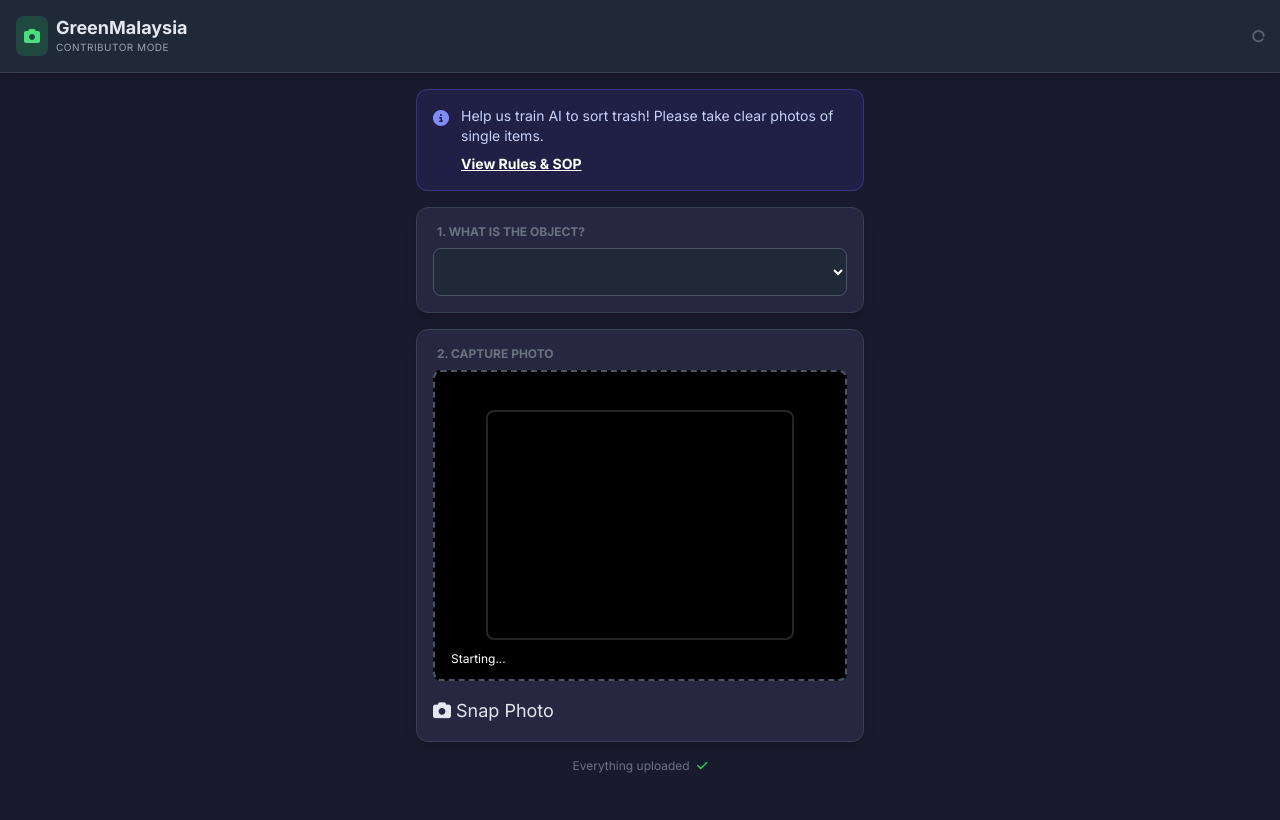
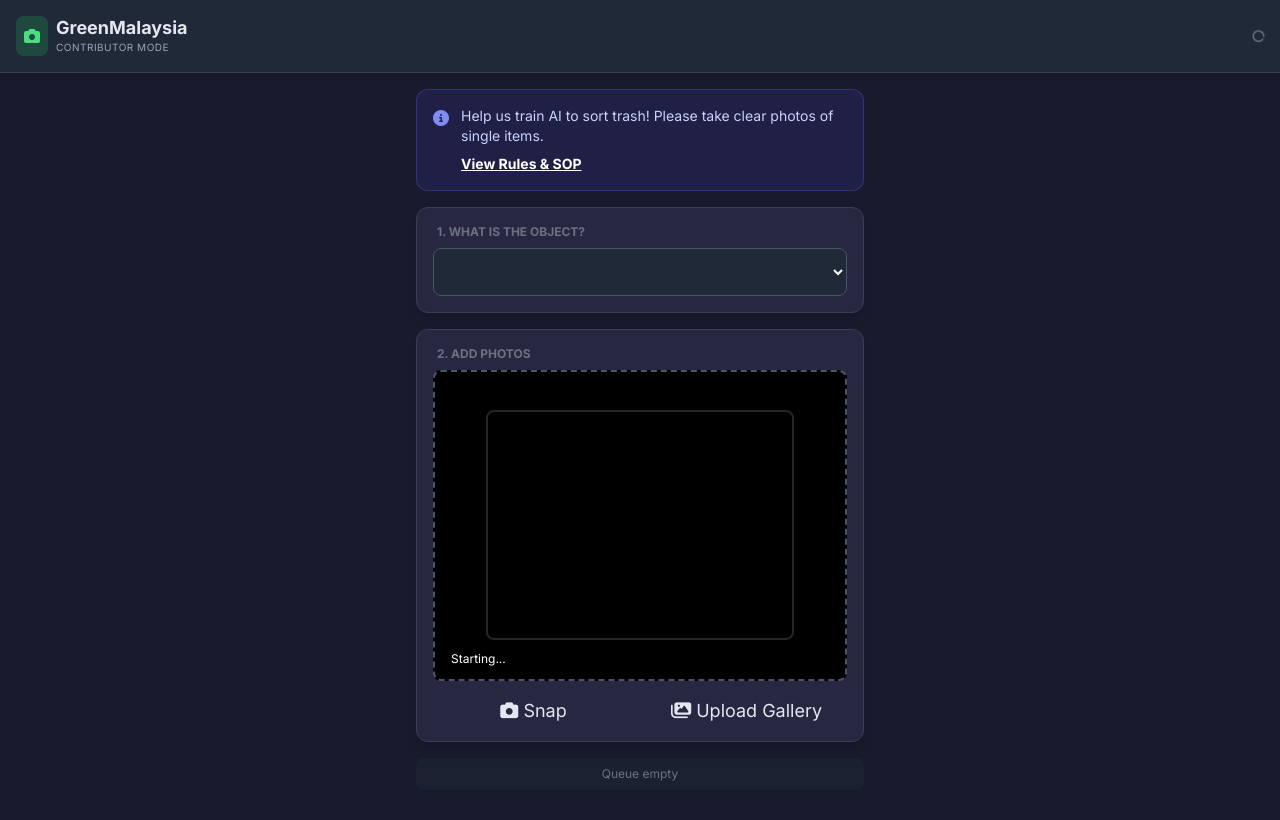
Before and after one commit to lkaixian/larmkx-site, a Jekyll site: the page gm-dataset-collector/index.html, which Jekyll copies as it is, in a window 1280 px wide. Shown: the top 820 px of the page. Built offline with Jekyll 4.4.1, drawn with Linux system fonts in a browser that asks for light colours; nearby versions of some CDN libraries; comment, search, counter and statistics services are not loaded; some of the changed lines change nothing that is shown.

Commit message:
Update index.html

```diff
--- a/gm-dataset-collector/index.html
+++ b/gm-dataset-collector/index.html
@@ -1,7 +1,6 @@
 <!DOCTYPE html>
 <html lang="en">
 <head>
-    <base href="/gm-dataset-collector/">
     <meta charset="UTF-8">
     <meta name="viewport" content="width=device-width, initial-scale=1.0">
     <title>GreenMalaysia Contributor</title>
@@ -16,7 +15,7 @@
 
         .card { background: #272742; }
         .btn-primary { @apply bg-indigo-600 hover:bg-indigo-700 text-white font-bold py-3 px-6 rounded-xl transition shadow-lg w-full flex justify-center items-center gap-2; }
-        .btn-secondary { @apply bg-gray-600 hover:bg-gray-500 text-white font-bold py-3 px-6 rounded-xl transition shadow-lg w-full; }
+        .btn-secondary { @apply bg-gray-600 hover:bg-gray-500 text-white font-bold py-3 px-6 rounded-xl transition shadow-lg w-full flex justify-center items-center gap-2; }
 
         /* Protocol Grid */
         .proto-card { @apply bg-gray-800 p-3 rounded-lg border border-gray-700; }
@@ -60,16 +59,17 @@
             </div>
 
             <!-- Category Selector -->
-            <div class="card p-4 rounded-xl shadow-lg border border-gray-700">
+            <div class="card p-4 rounded-xl shadow-lg border border-gray-700 transition duration-300" id="cat-card">
                 <label class="text-xs uppercase font-bold text-gray-500 mb-2 block ml-1">1. What is the object?</label>
                 <select id="category-select" class="w-full bg-gray-800 border border-gray-600 rounded-lg p-3 text-white outline-none focus:border-indigo-500 focus:ring-1 focus:ring-indigo-500 transition"></select>
             </div>
 
-            <!-- Camera View -->
+            <!-- Action Area -->
             <div class="card p-4 rounded-xl shadow-lg border border-gray-700 relative">
-                <label class="text-xs uppercase font-bold text-gray-500 mb-2 block ml-1">2. Capture Photo</label>
+                <label class="text-xs uppercase font-bold text-gray-500 mb-2 block ml-1">2. Add Photos</label>
 
-                <div class="relative w-full rounded-lg overflow-hidden border-2 border-dashed border-gray-600 bg-black aspect-[4/3] mb-4 group">
+                <!-- Live Camera View -->
+                <div id="camera-container" class="relative w-full rounded-lg overflow-hidden border-2 border-dashed border-gray-600 bg-black aspect-[4/3] mb-4 group">
                     <video id="video-stream" autoplay playsinline muted class="w-full h-full object-cover"></video>
 
                     <!-- Overlay Guide -->
@@ -81,21 +81,47 @@
                 </div>
 
                 <canvas id="capture-canvas" class="hidden"></canvas>
+                <canvas id="resize-canvas" class="hidden"></canvas>
 
-                <button onclick="takePhoto()" id="capture-btn" class="btn-primary text-lg">
-                    <i class="fa-solid fa-camera"></i> Snap Photo
-                </button>
+                <!-- Hidden File Input -->
+                <input type="file" id="file-input" accept="image/*" multiple class="hidden" onchange="handleBulkUpload(this)">
+
+                <div class="grid grid-cols-1 sm:grid-cols-2 gap-3">
+                    <button onclick="takePhoto()" id="capture-btn" class="btn-primary text-lg">
+                        <i class="fa-solid fa-camera"></i> Snap
+                    </button>
+                    <button onclick="triggerFileUpload()" class="btn-secondary text-lg">
+                        <i class="fa-solid fa-images"></i> Upload Gallery
+                    </button>
+                </div>
             </div>
 
             <!-- Queue Status -->
-            <div class="text-center text-xs text-gray-500">
-                <span id="queue-status">Everything uploaded</span> <i class="fa-solid fa-check text-green-500 ml-1"></i>
+            <div class="text-center text-xs text-gray-500 bg-gray-800/50 p-2 rounded-lg">
+                <span id="queue-status">Queue empty</span>
             </div>
 
         </div>
     </main>
 
-    <!-- Review Modal -->
+    <!-- Error Modal (Category Not Selected) -->
+    <div id="error-modal" class="fixed inset-0 bg-black/90 z-[60] hidden flex items-center justify-center p-4 backdrop-blur-sm">
+        <div class="card max-w-xs w-full p-6 rounded-2xl text-center border border-red-500/50 shadow-2xl">
+            <div class="mb-4 bg-red-500/20 w-16 h-16 rounded-full flex items-center justify-center mx-auto">
+                <i class="fa-solid fa-exclamation text-3xl text-red-500"></i>
+            </div>
+            <h3 class="text-xl font-bold text-white mb-2">Wait!</h3>
+            <p class="text-gray-300 text-sm mb-6 leading-relaxed">
+                We don't know what this item is yet. <br>
+                Please <b>select a category</b> from the dropdown list first.
+            </p>
+            <button onclick="closeErrorModal()" class="btn-primary bg-indigo-600 hover:bg-indigo-500 w-full border border-indigo-400">
+                OK, I'll select one
+            </button>
+        </div>
+    </div>
+
+    <!-- Review Modal (For Camera Only) -->
     <div id="capture-modal" class="fixed inset-0 bg-black/95 z-50 hidden flex items-center justify-center p-4 backdrop-blur-sm">
         <div class="card max-w-sm w-full p-5 rounded-2xl border border-gray-600 shadow-2xl flex flex-col max-h-[90vh]">
             <h3 class="text-center font-bold text-xl mb-4 text-white">Looks good?</h3>
@@ -113,10 +139,21 @@
                 <button onclick="discardPhoto()" class="btn-secondary">
                     <i class="fa-solid fa-rotate-left mr-2"></i> Retake
                 </button>
-                <button onclick="confirmUpload()" class="btn-primary bg-green-600 hover:bg-green-500">
+                <button onclick="confirmCameraUpload()" class="btn-primary bg-green-600 hover:bg-green-500">
                     <i class="fa-solid fa-paper-plane mr-2"></i> Upload
                 </button>
             </div>
+        </div>
+    </div>
+
+    <!-- Processing Modal (For Bulk Upload) -->
+    <div id="processing-modal" class="fixed inset-0 bg-black/90 z-50 hidden flex items-center justify-center p-4 backdrop-blur-sm">
+        <div class="card max-w-xs w-full p-6 rounded-2xl text-center">
+            <div class="mb-4">
+                <i class="fa-solid fa-circle-notch fa-spin text-4xl text-indigo-500"></i>
+            </div>
+            <h3 class="text-xl font-bold text-white mb-2">Processing Photos...</h3>
+            <p class="text-gray-400 text-sm" id="processing-text">Preparing files...</p>
         </div>
     </div>
 
@@ -182,34 +219,22 @@
         };
 
         // --- CATEGORIES (SYNCED WITH WORKBENCH) ---
-                const CATEGORIES = [
-            { id: '000', name: '--- Select ---', yoloId: -1, requiresSelection: true },
-
-            // PLASTICS
-            { id: '101', name: 'PET Plastic Bottle', yoloId: 0, tip: 'Clear/Blue Tint (1)' },
-            { id: '102', name: 'HDPE Container', yoloId: 1, tip: 'Shampoo/Detergent (2)' },
-            { id: '103', name: 'Mixed Rigid Plastic', yoloId: 2, tip: 'Yogurt/Takeaway (5)' },
-            { id: '104', name: 'Soft Plastic / Film', yoloId: 3, tip: 'Clean Bags/Bubble Wrap' },
-
-            // METALS
-            { id: '201', name: 'Aluminum Can', yoloId: 4, tip: 'Soda Cans' },
-            { id: '202', name: 'Tin Can', yoloId: 5, tip: 'Food Cans/Biscuits' },
-
-            // PAPER / FIBER
-            { id: '301', name: 'Cardboard', yoloId: 6, tip: 'Delivery Boxes' },
-            { id: '302', name: 'Paper', yoloId: 7, tip: 'Office/Magazines/Newspaper' },
-            { id: '303', name: 'Tetra Pak / Carton', yoloId: 8, tip: 'Milo/Juice Boxes' },
-
-            // GLASS
-            { id: '401', name: 'Glass Bottle/Jar', yoloId: 9, tip: 'All Colors' },
-
-            // REJECTS
-            { id: '501', name: 'Contaminated / Dirty', yoloId: 10, tip: 'Food Residue/Oil' },
-            { id: '502', name: 'Non-Recyclable Trash', yoloId: 11, tip: 'Receipts/Straws/Tissues' },
-
-            // SPECIAL
-            { id: '601', name: 'E-Waste', yoloId: 12, tip: 'Cables/Batteries/Electronics' },
-            { id: '602', name: 'Textile', yoloId: 13, tip: 'Clothes/Undergarments/Lingeries' }
+        const CATEGORIES = [
+            { id: '000', name: 'Select Item Type...', tip: '', requiresSelection: true },
+            { id: '101', name: 'PET Bottle (Clear/Tinted)', tip: 'Water/Soda bottles' },
+            { id: '102', name: 'HDPE Container (Opaque)', tip: 'Shampoo/Detergent' },
+            { id: '103', name: 'Mixed Rigid Plastic', tip: 'Yogurt/Takeaway tubs' },
+            { id: '104', name: 'Soft Plastic / Film', tip: 'Clean bags/wrap only' },
+            { id: '201', name: 'Aluminum Can', tip: 'Soda cans' },
+            { id: '202', name: 'Tin Can', tip: 'Food/Biscuit tins' },
+            { id: '301', name: 'Cardboard Box', tip: 'Delivery boxes' },
+            { id: '302', name: 'Paper', tip: 'Office/Magazines' },
+            { id: '303', name: 'Tetra Pak / Drink Box', tip: 'Milo/Yeos/Juice' },
+            { id: '401', name: 'Glass Bottle/Jar', tip: 'Any color' },
+            { id: '501', name: 'Dirty / Contaminated', tip: 'Food residue/Oil' },
+            { id: '502', name: 'General Trash', tip: 'Receipts/Straws/Ikat Tepi' },
+            { id: '601', name: 'E-Waste', tip: 'Cables/Batteries' },
+            { id: '602', name: 'Textile', tip: 'Clothes/Undergarments' }
         ];
 
         let db, auth, userId;
@@ -221,6 +246,7 @@
             initFirebase();
             populateDropdown();
             startCamera();
+            updateQueueStatus();
 
             // Queue Processor Interval
             setInterval(processQueue, 3000);
@@ -250,7 +276,7 @@
             CATEGORIES.forEach(cat => {
                 let opt = document.createElement('option');
                 opt.value = cat.id;
-                opt.text = cat.tip ? `${cat.name}` : cat.name; // Simpler text for mobile
+                opt.text = cat.tip ? `${cat.name}` : cat.name;
                 if(cat.tip) opt.setAttribute('data-tip', cat.tip);
                 opt.disabled = cat.requiresSelection;
                 opt.selected = cat.requiresSelection;
@@ -261,7 +287,6 @@
         // --- CAMERA LOGIC ---
         async function startCamera() {
             try {
-                // Request HD
                 const stream = await navigator.mediaDevices.getUserMedia({
                     video: { facingMode: "environment", width: { ideal: 1280 }, height: { ideal: 720 } }
                 });
@@ -274,32 +299,24 @@
                 console.error(e);
                 document.getElementById('cam-status').textContent = "Camera Error";
                 document.getElementById('cam-status').className = "absolute bottom-2 left-2 bg-red-500/80 px-2 py-1 rounded text-xs text-white font-bold";
-                alert("Please allow camera access to contribute.");
+                // alert("Please allow camera access.");
             }
         }
 
         window.takePhoto = function() {
-            const select = document.getElementById('category-select');
-            if (select.value === '000') {
-                // Shake animation or alert
-                select.classList.add('ring-2', 'ring-red-500');
-                setTimeout(() => select.classList.remove('ring-2', 'ring-red-500'), 500);
-                alert("Please select what object this is first.");
-                return;
-            }
+            if (!validateCategory()) return;
 
             const video = document.getElementById('video-stream');
             const canvas = document.getElementById('capture-canvas');
 
             canvas.width = video.videoWidth;
             canvas.height = video.videoHeight;
-
             const ctx = canvas.getContext('2d');
             ctx.drawImage(video, 0, 0);
 
             capturedBlob = canvas.toDataURL('image/jpeg', 0.9);
 
-            // Show Review
+            const select = document.getElementById('category-select');
             const catName = select.options[select.selectedIndex].text;
             document.getElementById('review-img').src = capturedBlob;
             document.getElementById('review-category').textContent = catName;
@@ -311,69 +328,158 @@
             capturedBlob = null;
         };
 
-        window.confirmUpload = function() {
+        window.confirmCameraUpload = function() {
             const select = document.getElementById('category-select');
             const catName = select.options[select.selectedIndex].text;
 
-            // Safe filename generation
+            addToQueue({
+                categoryId: select.value,
+                categoryName: catName,
+                imageB64: capturedBlob
+            });
+
+            discardPhoto();
+        };
+
+        // --- BULK UPLOAD LOGIC ---
+        window.triggerFileUpload = function() {
+            if (!validateCategory()) return;
+            document.getElementById('file-input').click();
+        }
+
+        window.handleBulkUpload = async function(input) {
+            const files = input.files;
+            if (files.length === 0) return;
+
+            const select = document.getElementById('category-select');
+            const catName = select.options[select.selectedIndex].text;
+            const catId = select.value;
+
+            document.getElementById('processing-modal').classList.remove('hidden');
+
+            for (let i = 0; i < files.length; i++) {
+                document.getElementById('processing-text').textContent = `Processing image ${i+1} of ${files.length}...`;
+                try {
+                    const resizedB64 = await resizeImage(files[i]);
+                    addToQueue({
+                        categoryId: catId,
+                        categoryName: catName,
+                        imageB64: resizedB64
+                    });
+                } catch (e) {
+                    console.error("Failed to process file", files[i].name, e);
+                }
+            }
+
+            document.getElementById('processing-modal').classList.add('hidden');
+            input.value = ''; // Reset input
+            alert(`Added ${files.length} photos to the upload queue!`);
+        }
+
+        function resizeImage(file) {
+            return new Promise((resolve, reject) => {
+                const reader = new FileReader();
+                reader.onload = function(e) {
+                    const img = new Image();
+                    img.onload = function() {
+                        const canvas = document.getElementById('resize-canvas');
+                        // Target HD resolution approx
+                        const targetWidth = 1280;
+                        const scale = targetWidth / img.width;
+
+                        canvas.width = targetWidth;
+                        canvas.height = img.height * scale;
+
+                        const ctx = canvas.getContext('2d');
+                        ctx.drawImage(img, 0, 0, canvas.width, canvas.height);
+
+                        resolve(canvas.toDataURL('image/jpeg', 0.9));
+                    };
+                    img.onerror = reject;
+                    img.src = e.target.result;
+                };
+                reader.onerror = reject;
+                reader.readAsDataURL(file);
+            });
+        }
+
+        // --- COMMON LOGIC ---
+        function validateCategory() {
+            const select = document.getElementById('category-select');
+            const card = document.getElementById('cat-card');
+
+            if (select.value === '000') {
+                // Highlight the category card
+                card.classList.add('ring-2', 'ring-red-500', 'bg-red-900/20');
+
+                // Show Custom Error Modal
+                document.getElementById('error-modal').classList.remove('hidden');
+
+                return false;
+            }
+            // Remove highlight if valid
+            card.classList.remove('ring-2', 'ring-red-500', 'bg-red-900/20');
+            return true;
+        }
+
+        window.closeErrorModal = function() {
+            document.getElementById('error-modal').classList.add('hidden');
+            document.getElementById('category-select').focus();
+        }
+
+        function addToQueue(data) {
+            // Generate filename based on category & timestamp
             const d = new Date();
             const ts = d.toISOString().replace(/[-:T.]/g, '').slice(0, 14);
-            const safeCat = catName.split('(')[0].trim().replace(/[^a-zA-Z0-9]/g, '');
-            const fileName = `${safeCat}_${ts}`;
+            const random = Math.floor(Math.random() * 1000);
+            const safeCat = data.categoryName.split('(')[0].trim().replace(/[^a-zA-Z0-9]/g, '');
+            const fileName = `${safeCat}_${ts}_${random}`;
 
             const payload = {
                 mlFileName: fileName,
-                categoryId: select.value,
-                categoryName: catName,
-                imageB64: capturedBlob,
+                categoryId: data.categoryId,
+                categoryName: data.categoryName,
+                imageB64: data.imageB64,
                 timestamp: Date.now(),
-                status: 'pending_local', // Local Queue Status
+                status: 'pending_local',
                 localId: Date.now() + Math.random().toString()
             };
 
-            // Add to Local Storage Queue
             const q = JSON.parse(localStorage.getItem('guest_queue') || '[]');
             q.push(payload);
             localStorage.setItem('guest_queue', JSON.stringify(q));
+            updateQueueStatus();
+            processQueue(); // Start uploading immediately
+        }
 
-            // Reset UI
-            discardPhoto();
-            updateQueueStatus();
-
-            // Trigger upload attempt
-            processQueue();
-        };
-
-        // --- QUEUE & UPLOAD LOGIC ---
         function updateQueueStatus() {
             const q = JSON.parse(localStorage.getItem('guest_queue') || '[]');
             const el = document.getElementById('queue-status');
             if (q.length === 0) {
-                el.innerHTML = 'All synced <i class="fa-solid fa-check text-green-500 ml-1"></i>';
+                el.innerHTML = 'All photos synced <i class="fa-solid fa-check text-green-500 ml-1"></i>';
             } else {
                 el.innerHTML = `Uploading ${q.length} photos... <i class="fa-solid fa-spinner fa-spin text-indigo-400 ml-1"></i>`;
             }
         }
 
         window.processQueue = async function() {
-            if (!userId) return; // Wait for auth
+            if (!userId) return;
 
             const q = JSON.parse(localStorage.getItem('guest_queue') || '[]');
             if (q.length === 0) return;
 
-            const item = q[0]; // Take first item
+            const item = q[0];
 
             try {
                 // Hardcoded App ID for guests ensures it goes to YOUR dashboard
-                // You must ensure this matches the ID you use in the main workbench
                 const targetAppId = "default-app-id";
 
                 await addDoc(collection(db, `artifacts/${targetAppId}/public/data/ml_photos`), {
                     ...item,
                     userId: userId,
-                    status: 'pending_ml', // Your workbench will see this
+                    status: 'pending_ml',
                     processed: false,
-                    contributor: 'guest', // Flag to know it came from this app
+                    contributor: 'guest',
                     appId: targetAppId
                 });
 
@@ -382,16 +488,14 @@
                 localStorage.setItem('guest_queue', JSON.stringify(q));
                 updateQueueStatus();
 
-                // Immediately try next if exists
+                // Immediately try next
                 if(q.length > 0) processQueue();
 
             } catch (e) {
                 console.error("Upload error", e);
-                // Keep in queue to retry later
             }
         }
 
-        // --- MODALS ---
         window.toggleProtocols = function() {
             document.getElementById('protocols-modal').classList.toggle('hidden');
         }
```
